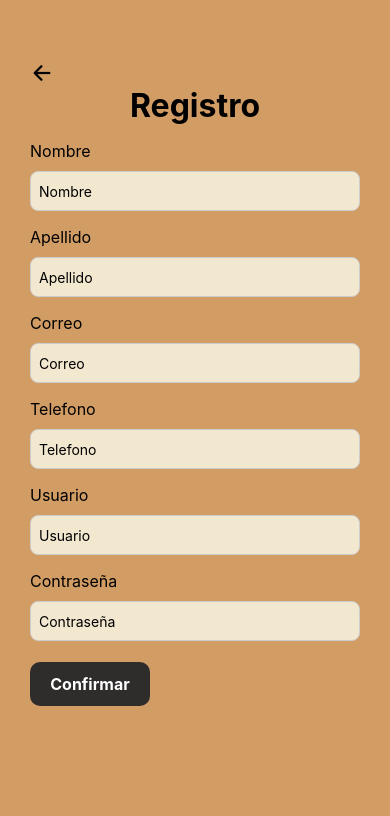
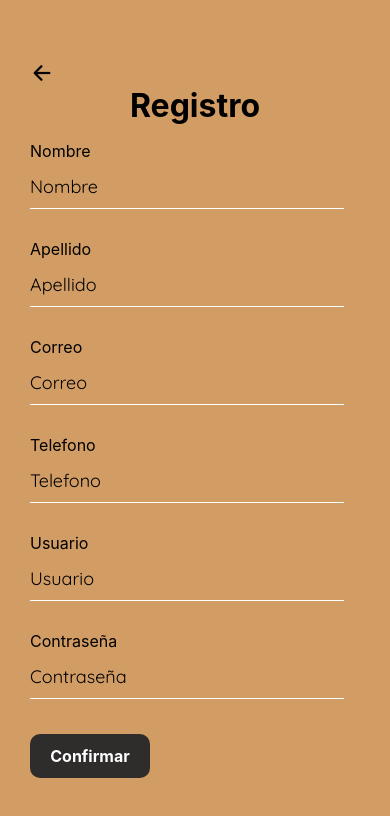
Before and after one commit to L3AC/HCG, a React Native app in the folder hcg/: screen /SignUp in a window 390 px wide. Shown: the top 816 px of the page. Built offline with nearby package versions, Linux system fonts and the light colour scheme; no server answers.

Commit message:
Cambios en perfil y otros

```diff
--- a/hcg/package.json
+++ b/hcg/package.json
@@ -23,6 +23,7 @@
     "react-native-awesome-alerts": "^2.0.0",
     "react-native-elements": "^3.4.3",
     "react-native-gesture-handler": "^2.16.2",
+    "react-native-linear-gradient": "^2.8.3",
     "react-native-modal": "^13.0.1",
     "react-native-network-info": "^5.2.1",
     "react-native-reanimated": "^3.12.0",
--- a/hcg/src/components/inputs/Input.js
+++ b/hcg/src/components/inputs/Input.js
@@ -1,32 +1,28 @@
+import { StyleSheet, Text, View, TextInput, TouchableOpacity, Alert } from 'react-native';
 
-import { StyleSheet, Text, View,TextInput, TouchableOpacity, Alert } from 'react-native';
-
-export default function Input({placeHolder, setValor, clave, setTextChange}) {
-
+export default function Input({ placeHolder, setValor, clave, setTextChange }) {
   return (
-
     <TextInput
-    style={styles.Input}
+      style={styles.input}
       placeholder={placeHolder}
       value={setValor}
       placeholderTextColor={'#000'}
       secureTextEntry={clave}
       onChangeText={setTextChange}
     />
-
   );
 }
 
 const styles = StyleSheet.create({
-    Input: {
-        marginBottom: 6,
-        marginTop: 6,
-        height: 40,
-        borderColor: '#ccc',
-        borderWidth: 1,
-        paddingHorizontal: 8,
-        borderRadius: 8,
-        backgroundColor: '#F2E7CF'
+  input: {
+    backgroundColor: 'transparent',
+    borderBottomWidth: 1,
+    borderBottomColor: '#fff',
+    width: '95%',
+    paddingVertical: 10,
+    fontSize: 18,
+    color: '#fff',
+    marginBottom: 20,
+    fontFamily: 'QuickSand',
   },
-
 });
--- a/hcg/src/components/inputs/InputCorreo.js
+++ b/hcg/src/components/inputs/InputCorreo.js
@@ -1,32 +1,28 @@
+import { StyleSheet, TextInput } from 'react-native';
 
-import { StyleSheet, TextInput} from 'react-native';
-
-export default function InputEmail({placeHolder, setValor, setTextChange}) {
-
+export default function InputEmail({ placeHolder, setValor, setTextChange }) {
   return (
-
     <TextInput
-    style={styles.Input}
-    placeholder={placeHolder}
-    value={setValor}
-    placeholderTextColor={'#000'}
-    onChangeText={setTextChange}
-    keyboardType="email-address"
+      style={styles.input}
+      placeholder={placeHolder}
+      value={setValor}
+      placeholderTextColor={'#000'}
+      onChangeText={setTextChange}
+      keyboardType="email-address"
     />
-
   );
 }
 
 const styles = StyleSheet.create({
-  Input: {
-    marginBottom: 6,
-    marginTop: 6,
-    height: 40,
-    borderColor: '#ccc',
-    borderWidth: 1,
-    paddingHorizontal: 8,
-    borderRadius: 8,
-    backgroundColor: '#F2E7CF'
+  input: {
+    backgroundColor: 'transparent',
+    borderBottomWidth: 1,
+    borderBottomColor: '#fff',
+    width: '95%',
+    paddingVertical: 10,
+    fontSize: 18,
+    color: '#fff',
+    marginBottom: 20,
+    fontFamily: 'QuickSand',
   },
-
 });
--- a/hcg/src/screens/Logged/Cuenta.js
+++ b/hcg/src/screens/Logged/Cuenta.js
@@ -115,19 +115,19 @@ const CuentaScreen = () => {
 
       {/* Tarjeta para navegar al perfil */}
       <TouchableOpacity style={styles.card} onPress={() => navigation.navigate('Perfil')}>
-        <Ionicons name="person-circle-outline" size={50} color="black" />
+        <Ionicons name="person-circle-outline" size={50} color="white" />
         <Text style={styles.cardText}>Perfil</Text>
       </TouchableOpacity>
 
       {/* Tarjeta para navegar a la pantalla de cambio de clave */}
       <TouchableOpacity style={styles.card} onPress={() => navigation.navigate('Clave')}>
-        <Ionicons name="lock-closed-outline" size={50} color="black" />
+        <Ionicons name="lock-closed-outline" size={50} color="white" />
         <Text style={styles.cardText}>Clave</Text>
       </TouchableOpacity>
 
       {/* Tarjeta para navegar a la pantalla "Sobre Nosotros" */}
       <TouchableOpacity style={styles.card} onPress={() => navigation.navigate('SobreNosotros')}>
-        <Ionicons name="people-circle-outline" size={50} color="black" />
+        <Ionicons name="people-circle-outline" size={50} color="white" />
         <Text style={styles.cardText}>Sobre nosotros</Text>
       </TouchableOpacity>
       <SweetAlert
@@ -161,9 +161,10 @@ const styles = StyleSheet.create({
   title: {
     fontSize: 30,
     fontWeight: 'bold',
+    fontFamily: 'QuickSandBold'
   },
   card: {
-    backgroundColor: '#e8e8e8', // Color de fondo de las tarjetas
+    backgroundColor: '#AA6231', // Color de fondo de las tarjetas
     width: '90%', // Ancho de las tarjetas
     height: '20%', // Altura de las tarjetas
     padding: 20, // Padding interno
@@ -173,7 +174,9 @@ const styles = StyleSheet.create({
   },
   cardText: {
     marginTop: 10, // Margen superior del texto
-    fontSize: 18, // Tamaño de fuente del texto
+    fontSize: 22, // Tamaño de fuente del texto
+    color: '#fff',
+    fontFamily: 'QuickSand'
   },
 });
 
--- a/hcg/src/screens/Logged/Perfil.js
+++ b/hcg/src/screens/Logged/Perfil.js
@@ -1,9 +1,9 @@
 // Importación de librerías y componentes necesarios
 import React, { useState, useEffect, useCallback } from 'react';
-import { ScrollView, RefreshControl, StyleSheet, View, Text, TextInput, TouchableOpacity } from 'react-native';
+import { ScrollView, RefreshControl, StyleSheet, View, Text, TouchableOpacity, Alert } from 'react-native';
 import { Ionicons } from '@expo/vector-icons'; // Iconos de Ionicons
 import { SERVER } from '../../contexts/Network'; // URL del servidor
-import { useRoute, useNavigation } from '@react-navigation/native'; // Hook de navegación
+import { useNavigation } from '@react-navigation/native'; // Hook de navegación
 import Input from '../../components/inputs/Input' // Llama a la plantilla para los input
 import InputCorreo from '../../components/inputs/InputCorreo' // Llama a la plantilla para los input
 
@@ -54,20 +54,26 @@ const PerfilScreen = () => {
       contentContainerStyle={styles.container}
       refreshControl={<RefreshControl refreshing={refreshing} onRefresh={onRefresh} />}
     >
+      {/* Vista adicional para el color de fondo en la parte superior */}
+      <View style={styles.topBackground}></View>
+
       {/* Encabezado con íconos de retroceso y edición */}
       <View style={styles.header}>
-        <Ionicons name="arrow-back" size={35} color="black" onPress={() => navigation.goBack()}/>
+        <Ionicons style={styles.iconoHeader} name="arrow-back" size={35} color="white" onPress={() => navigation.goBack()} />
         <Text style={styles.title}>Perfil</Text>
-        <Ionicons name="pencil" size={35} color="black" />
+        <Ionicons style={styles.iconoHeader} name="pencil" size={35} color="white" />
       </View>
+      <View style={styles.linea}></View>
+
       {/* Formulario para los datos del perfil */}
       <View style={styles.form}>
+        <View style={styles.contenedor2}>
           <View style={styles.inputContainer}>
             <Text style={styles.label}>Nombre</Text>
             <Input
               placeHolder='Nombre'
               setValor={profileData.nombre_cliente}
-          onChangeText={(text) => setTextChange({ ...profileData, nombre_cliente: text })}
+              onChangeText={(text) => setProfileData({ ...profileData, nombre_cliente: text })}
             />
           </View>
           <View style={styles.inputContainer}>
@@ -75,7 +81,7 @@ const PerfilScreen = () => {
             <Input
               placeHolder='Apellido'
               setValor={profileData.apellido_cliente}
-          onChangeText={(text) => setTextChange({ ...profileData, apellido_cliente: text })}
+              onChangeText={(text) => setProfileData({ ...profileData, apellido_cliente: text })}
             />
           </View>
           <View style={styles.inputContainer}>
@@ -83,7 +89,7 @@ const PerfilScreen = () => {
             <InputCorreo
               placeHolder='Correo'
               setValor={profileData.correo_cliente}
-          onChangeText={(text) => setTextChange({ ...profileData, correo_cliente: text })}
+              onChangeText={(text) => setProfileData({ ...profileData, correo_cliente: text })}
             />
           </View>
           <View style={styles.inputContainer}>
@@ -91,7 +97,7 @@ const PerfilScreen = () => {
             <Input
               placeHolder='Usuario'
               setValor={profileData.usuario_cliente}
-          onChangeText={(text) => setTextChange({ ...profileData, usuario_cliente: text })}
+              onChangeText={(text) => setProfileData({ ...profileData, usuario_cliente: text })}
             />
           </View>
           <View style={styles.inputContainer}>
@@ -99,7 +105,7 @@ const PerfilScreen = () => {
             <Input
               placeHolder='Telefono'
               setValor={profileData.telefono_cliente}
-          onChangeText={(text) => setTextChange({ ...profileData, telefono_cliente: text })}
+              onChangeText={(text) => setProfileData({ ...profileData, telefono_cliente: text })}
             />
           </View>
         </View>
@@ -107,6 +113,7 @@ const PerfilScreen = () => {
         <TouchableOpacity style={styles.button}>
           <Text style={styles.buttonText}>Guardar</Text>
         </TouchableOpacity>
+      </View>
     </ScrollView>
   );
 };
@@ -115,31 +122,55 @@ const PerfilScreen = () => {
 const styles = StyleSheet.create({
   container: {
     flexGrow: 1, // Permite que el contenido se expanda y se desplace
-    padding: 16,
+    padding: 0,
     backgroundColor: '#d2a563', // Color de fondo
+    justifyContent: 'center', // Centra el contenido verticalmente
+  },
+  contenedor2:{
+    backgroundColor: '#AA6231',
+    width: '100%',
+    padding:20,
+    borderRadius:20
+  },
+  topBackground: {
+    height: 100, // Ajusta esta altura según sea necesario
+    backgroundColor: '#5C2C0C', // Color de fondo para la parte superior
+  },
+  iconoHeader: {
+    paddingBottom: 5,
+    paddingLeft: 16,
+    paddingRight: 16,
+
   },
   header: {
     flexDirection: 'row', // Coloca los elementos en una fila
     justifyContent: 'space-between', // Espacia los elementos de manera equitativa
     alignItems: 'center', // Alinea los elementos verticalmente al centro
-    marginBottom: 30,
-    marginTop: 45,
+    marginBottom: 10,
+    marginTop: -50, // Ajusta este valor según sea necesario
+    backgroundColor: 'transparent'
   },
   title: {
     fontSize: 24,
     fontWeight: 'bold',
-    color: 'black', // Color del texto del título
+    color: 'white', // Color del texto del título
+    fontFamily: 'QuickSand'
   },
   form: {
     flex: 1,
+    padding: 20,
+    marginTop: 20,
+    alignItems: 'center', // Centra el contenido horizontalmente
   },
   inputContainer: {
     marginBottom: 25, // Margen inferior entre los contenedores de entrada
+    width: '100%', // Asegura que los inputs ocupen el ancho completo del contenedor
   },
   label: {
     fontSize: 16,
-    color: 'black', // Color del texto de las etiquetas
-    marginBottom: 15,
+    color: '#fff', // Color del texto de las etiquetas
+    marginBottom: 1,
+    fontFamily: 'QuickSand'
   },
   input: {
     height: 40,
@@ -151,16 +182,19 @@ const styles = StyleSheet.create({
   },
   button: {
     height: 50,
-    width: 100,
+    width: '50%', // Ajusta el ancho del botón
     justifyContent: 'center', // Centra el contenido verticalmente
     alignItems: 'center', // Centra el contenido horizontalmente
-    backgroundColor: 'black', // Color de fondo del botón
+    backgroundColor: '#2F2C2C', // Color de fondo del botón
     borderRadius: 8, // Bordes redondeados del botón
-    marginTop: 0, // Margen superior del botón
+    marginTop: 20, // Margen superior del botón
+    marginBottom: 70,
   },
   buttonText: {
     color: 'white', // Color del texto del botón
-    fontWeight: 'bold', // Peso de la fuente (negrita)
+    fontFamily: 'QuickSandBold',
+    fontSize: 16
+
   },
 });
 
--- a/hcg/src/screens/Producto.js
+++ b/hcg/src/screens/Producto.js
@@ -199,7 +199,7 @@ const styles = StyleSheet.create({
     width: '100%'
   },
   contenedorTexto:{
-    backgroundColor: '#DDA35D',
+    backgroundColor: '#E3DECA',
     borderRadius: 10,
     marginLeft: 30
   },
```
Also changed, not shown: 1 other file (tests, documents, lock files or other folders). Lines whose indentation alone changed are shown as unchanged.
